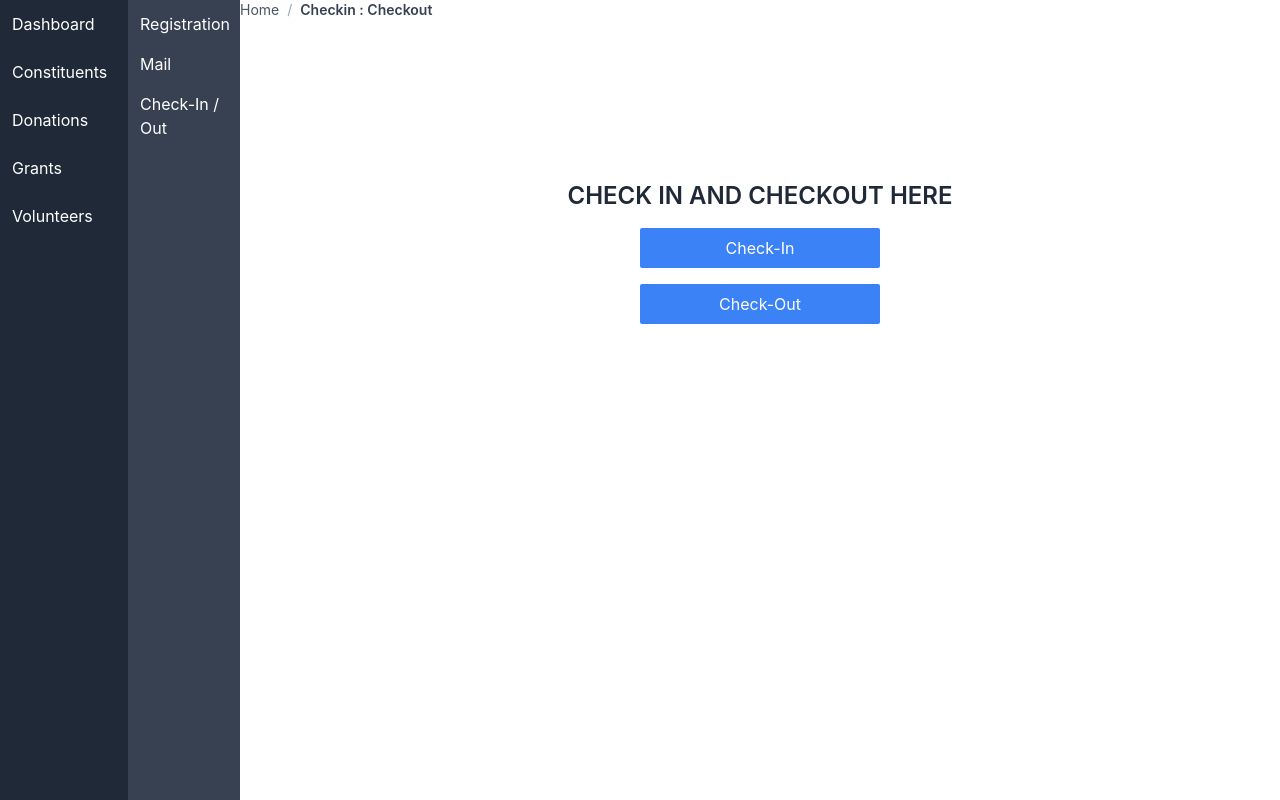
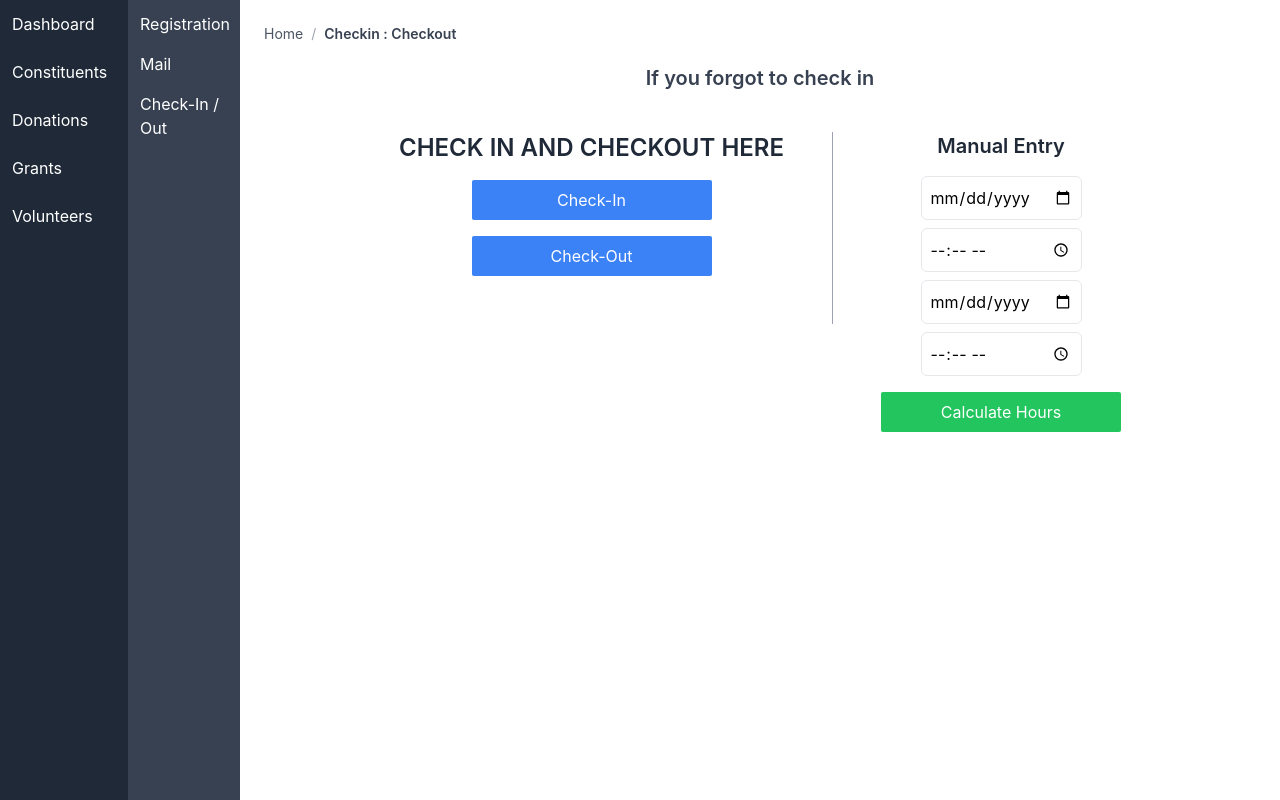
Before and after one commit to UTDallasEPICS/Kids-U-Donor-Volunteer-Database, a Next.js app: page /Volunteers/Checkinout in a window 1280 px wide. Built offline with nearby package versions, Linux system fonts and the light colour scheme.

Commit message:
Manual check in check out added

```diff
--- a/app/Volunteers/Checkinout/page.tsx
+++ b/app/Volunteers/Checkinout/page.tsx
@@ -13,46 +13,68 @@ const Breadcrumb = () => (
 );
 
 export default function Checkinout() {
-  const [checkInTime, setCheckInTime] = useState<Date | null>(null); // State to store check-in time
-  const [message, setMessage] = useState<string>(""); // State to store messages
-  const [visible, setVisible] = useState<boolean>(false); // State to control message visibility
+  const [checkInTime, setCheckInTime] = useState<Date | null>(null);
+  const [message, setMessage] = useState<string>("");
+  const [visible, setVisible] = useState<boolean>(false);
 
-  // Function to handle Check-In
+  // Manual entry state for Column 2
+  const [manualCheckInDate, setManualCheckInDate] = useState<string>("");
+  const [manualCheckInTime, setManualCheckInTime] = useState<string>("");
+  const [manualCheckOutDate, setManualCheckOutDate] = useState<string>("");
+  const [manualCheckOutTime, setManualCheckOutTime] = useState<string>("");
+
+  // Handle automatic Check-In
   const handleCheckIn = () => {
-    const now = new Date(); // Get the current time
-    setCheckInTime(now); // Store the check-in time
-    const checkInMessage = `Check-In Time: ${now.toLocaleTimeString()}`; // Create check-in message
-    setMessage(checkInMessage); // Set message to display
-    setVisible(true); // Show the message
-    console.log(checkInMessage); // Print check-in time to console
+    const now = new Date();
+    setCheckInTime(now);
+    const checkInMessage = `Check-In Time: ${now.toLocaleTimeString()}`;
+    setMessage(checkInMessage);
+    setVisible(true);
+    console.log(checkInMessage);
   };
 
-  // Function to handle Check-Out
+  // Handle automatic Check-Out
   const handleCheckOut = () => {
     if (checkInTime) {
-      const now = new Date(); // Get the current time
-      const checkOutMessage = `Check-Out Time: ${now.toLocaleTimeString()}`; // Create check-out message
-      console.log(checkOutMessage); // Print check-out time to console
-
-      // Calculate hours volunteered
+      const now = new Date();
+      const checkOutMessage = `Check-Out Time: ${now.toLocaleTimeString()}`;
       const hoursWorked = (
         (now.getTime() - checkInTime.getTime()) /
         (1000 * 60 * 60)
-      ).toFixed(2); // Calculate hours worked
-      const hoursMessage = `Hours Volunteered: ${hoursWorked}`; // Create hours worked message
-      console.log(hoursMessage); // Print hours volunteered to console
-
-      // Set message to display
+      ).toFixed(2);
+      const hoursMessage = `Hours Volunteered: ${hoursWorked}`;
+      console.log(checkOutMessage);
+      console.log(hoursMessage);
       setMessage(`${checkOutMessage}\n${hoursMessage}`);
-      setVisible(true); // Show the message
-
-      // Reset check-in time
+      setVisible(true);
       setCheckInTime(null);
     } else {
-      const errorMessage = "Please check in first."; // Create error message
-      console.log(errorMessage); // Alert user to check in first
-      setMessage(errorMessage); // Set error message to display
-      setVisible(true); // Show the error message
+      const errorMessage = "Please check in first.";
+      console.log(errorMessage);
+      setMessage(errorMessage);
+      setVisible(true);
+    }
+  };
+
+  // Handle manual hours calculation
+  const handleManualHours = () => {
+    const checkIn = new Date(`${manualCheckInDate}T${manualCheckInTime}`);
+    const checkOut = new Date(`${manualCheckOutDate}T${manualCheckOutTime}`);
+
+    if (checkIn && checkOut && checkOut > checkIn) {
+      const hoursWorked = (
+        (checkOut.getTime() - checkIn.getTime()) /
+        (1000 * 60 * 60)
+      ).toFixed(2);
+      const hoursMessage = `Hours Volunteered (Manual Entry): ${hoursWorked}`;
+      setMessage(hoursMessage);
+      setVisible(true);
+      console.log(hoursMessage);
+    } else {
+      const errorMessage = "Invalid dates or times entered.";
+      setMessage(errorMessage);
+      setVisible(true);
+      console.log(errorMessage);
     }
   };
 
@@ -60,39 +82,84 @@ export default function Checkinout() {
   useEffect(() => {
     if (visible) {
       const timer = setTimeout(() => {
-        setVisible(false); // Hide the message after 10 seconds
-        setMessage(""); // Clear the message
-      }, 10000); // 10 seconds
-
-      return () => clearTimeout(timer); // Cleanup the timer on component unmount or when visible changes
+        setVisible(false);
+        setMessage("");
+      }, 10000);
+      return () => clearTimeout(timer);
     }
   }, [visible]);
 
   return (
-    <div>
+    <div className="p-6">
       <Breadcrumb />
+      <h2 className="text-center mb-4 text-xl font-semibold text-gray-700">
+        If you forgot to check in
+      </h2>
 
-      {/* Center container */}
-      <div className="flex items-center justify-center mt-40">
+      <div className="flex items-start justify-center space-x-12 mt-10">
+        {/* Column 1: Automatic Check-In/Check-Out */}
         <div className="flex flex-col items-center space-y-4">
-          {/* Title */}
           <h1 className="text-2xl font-semibold text-gray-800">
             CHECK IN AND CHECKOUT HERE
           </h1>
-
-          {/* Buttons */}
           <button
-            onClick={handleCheckIn} // Add onClick for Check-In
+            onClick={handleCheckIn}
             className="bg-blue-500 text-white rounded-sm p-2 w-60"
           >
             Check-In
           </button>
           <button
-            onClick={handleCheckOut} // Add onClick for Check-Out
+            onClick={handleCheckOut}
             className="bg-blue-500 text-white rounded-sm p-2 w-60"
           >
             Check-Out
           </button>
+        </div>
+
+        {/* Divider */}
+        <div className="border-r border-gray-400 h-48 mx-8"></div>
+
+        {/* Column 2: Manual Date and Time Entry */}
+        <div className="flex flex-col items-center space-y-4">
+          <h2 className="text-xl font-semibold text-gray-800">Manual Entry</h2>
+          <div className="flex flex-col space-y-2">
+            <input
+              type="date"
+              value={manualCheckInDate}
+              onChange={(e) => setManualCheckInDate(e.target.value)}
+              className="border rounded-md p-2"
+              placeholder="Enter Check-In Date"
+            />
+            <input
+              type="time"
+              value={manualCheckInTime}
+              onChange={(e) => setManualCheckInTime(e.target.value)}
+              className="border rounded-md p-2"
+              placeholder="Enter Check-In Time"
+            />
+            <input
+              type="date"
+              value={manualCheckOutDate}
+              onChange={(e) => setManualCheckOutDate(e.target.value)}
+              className="border rounded-md p-2"
+              placeholder="Enter Check-Out Date"
+            />
+            <input
+              type="time"
+              value={manualCheckOutTime}
+              onChange={(e) => setManualCheckOutTime(e.target.value)}
+              className="border rounded-md p-2"
+              placeholder="Enter Check-Out Time"
+            />
+          </div>
+          <button
+            onClick={handleManualHours}
+            className="bg-green-500 text-white rounded-sm p-2 w-60 mt-4"
+          >
+            Calculate Hours
+          </button>
+        </div>
+      </div>
 
       {/* Display message */}
       {message && (
@@ -107,7 +174,5 @@ export default function Checkinout() {
         </div>
       )}
     </div>
-      </div>
-    </div>
   );
 }
```
Lines whose indentation alone changed are shown as unchanged.
